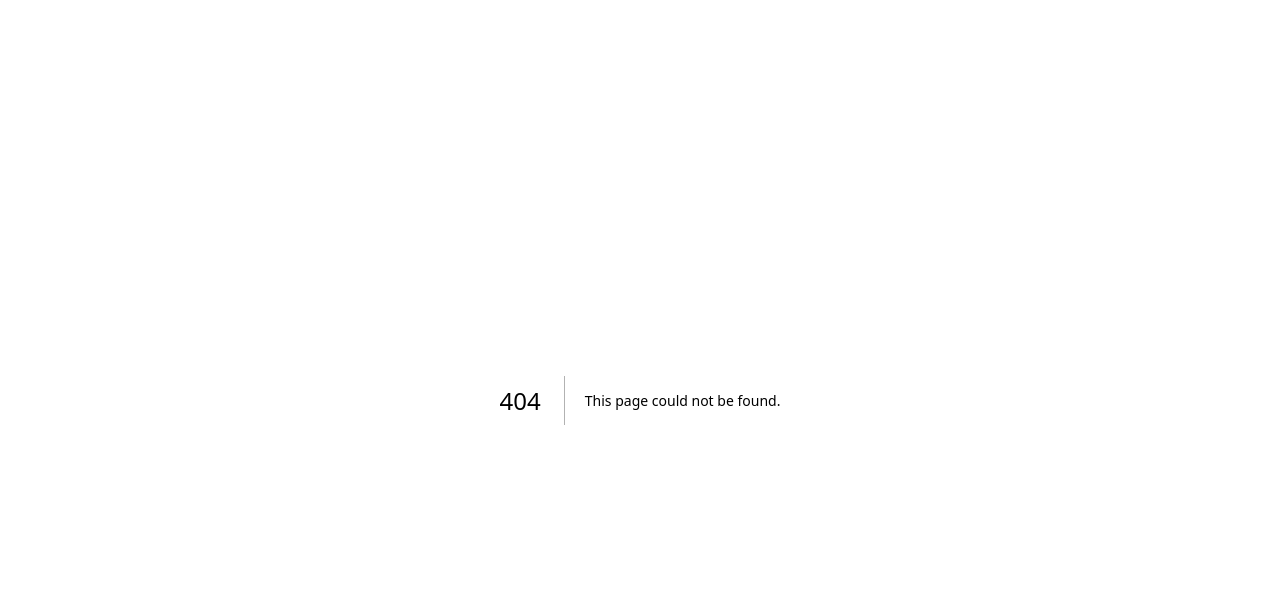
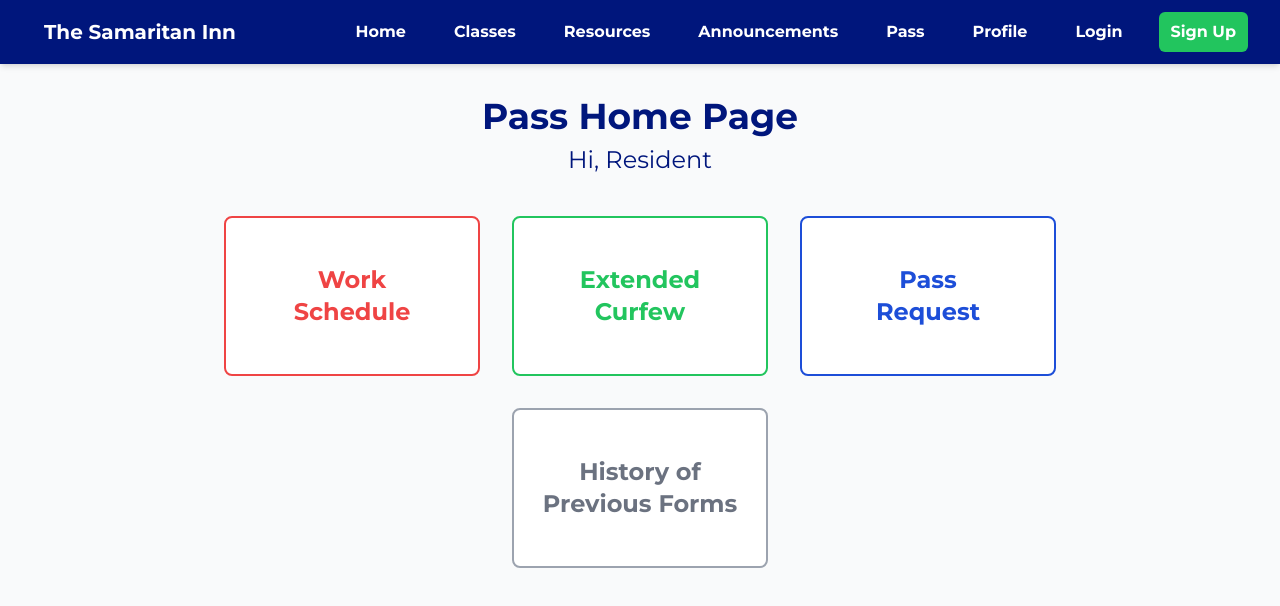
Before and after one commit to UTDallasEPICS/the-samaritan-inn, a Next.js app in the folder samaritan_inn/: page /pass-form in a window 1280 px wide. Before the commit this address had no page. Shown: the top 606 px of the page. Built offline with nearby package versions, Linux system fonts and the light colour scheme; no server answers.

Commit message:
add main pass form page and 3 form template

```diff
--- /dev/null
+++ b/samaritan_inn/src/app/pass-form/page.tsx
@@ -0,0 +1,94 @@
+'use client';
+
+import { useState } from 'react';
+import { useSession } from 'next-auth/react';
+import Navigation from '@/components/Navigation';
+import WorkScheduleForm from '@/components/WorkScheduleForm';
+import ExtendedCurfewForm from '@/components/ExtendedCurfewForm';
+import PassRequestForm from '@/components/PassRequestForm';
+
+type FormType = 'work-schedule' | 'extended-curfew' | 'pass-request' | null;
+
+export default function PassFormPage() {
+  const { data: session } = useSession();
+  const [activeForm, setActiveForm] = useState<FormType>(null);
+
+  const userName = session?.user?.name || 'Resident';
+
+  return (
+    <div className="min-h-screen bg-gray-50">
+      <Navigation />
+      <main className="max-w-7xl mx-auto px-4 sm:px-6 lg:px-8 py-8">
+        <h1 className="text-4xl font-bold text-[#00167c] text-center">Pass Home Page</h1>
+        <p className="text-2xl text-[#00167c] text-center mt-2">Hi, {userName}</p>
+
+        {/* Form cards */}
+        <div className="flex flex-wrap justify-center gap-8 mt-10">
+          <button
+            onClick={() => setActiveForm('work-schedule')}
+            className="w-64 h-40 bg-white border-2 border-red-500 rounded-lg flex items-center justify-center hover:shadow-lg transition-shadow"
+          >
+            <span className="text-red-500 text-2xl font-bold text-center">Work<br />Schedule</span>
+          </button>
+
+          <button
+            onClick={() => setActiveForm('extended-curfew')}
+            className="w-64 h-40 bg-white border-2 border-green-500 rounded-lg flex items-center justify-center hover:shadow-lg transition-shadow"
+          >
+            <span className="text-green-500 text-2xl font-bold text-center">Extended<br />Curfew</span>
+          </button>
+
+          <button
+            onClick={() => setActiveForm('pass-request')}
+            className="w-64 h-40 bg-white border-2 border-blue-700 rounded-lg flex items-center justify-center hover:shadow-lg transition-shadow"
+          >
+            <span className="text-blue-700 text-2xl font-bold text-center">Pass<br />Request</span>
+          </button>
+        </div>
+
+        <div className="flex justify-center mt-8">
+          <button
+            className="w-64 h-40 bg-white border-2 border-gray-400 rounded-lg flex items-center justify-center hover:shadow-lg transition-shadow"
+          >
+            <span className="text-gray-500 text-2xl font-bold text-center">History of<br />Previous Forms</span>
+          </button>
+        </div>
+
+        {/* Modal overlay for forms */}
+        {activeForm && (
+          <div className="fixed inset-0 bg-black/50 flex items-center justify-center z-50">
+            <div className="bg-white rounded-lg shadow-xl w-full max-w-2xl mx-4 max-h-[90vh] overflow-y-auto p-6 relative">
+              <button
+                onClick={() => setActiveForm(null)}
+                className="absolute top-4 right-4 text-gray-500 hover:text-gray-800 text-2xl font-bold"
+              >
+                &times;
+              </button>
+
+              {activeForm === 'work-schedule' && (
+                <WorkScheduleForm
+                  onClose={() => setActiveForm(null)}
+                  residentName={userName}
+                />
+              )}
+
+              {activeForm === 'extended-curfew' && (
+                <ExtendedCurfewForm
+                  onClose={() => setActiveForm(null)}
+                  residentName={userName}
+                />
+              )}
+
+              {activeForm === 'pass-request' && (
+                <PassRequestForm
+                  onClose={() => setActiveForm(null)}
+                  residentName={userName}
+                />
+              )}
+            </div>
+          </div>
+        )}
+      </main>
+    </div>
+  );
+}
--- /dev/null
+++ b/samaritan_inn/src/components/ExtendedCurfewForm.tsx
@@ -0,0 +1,15 @@
+'use client';
+
+interface ExtendedCurfewFormProps {
+  onClose: () => void;
+  residentName?: string;
+}
+
+export default function ExtendedCurfewForm({ onClose, residentName }: ExtendedCurfewFormProps) {
+  return (
+    <div>
+      <p className="text-gray-400 text-sm">Build your component in <code>src/components/ExtendedCurfewForm.tsx</code></p>
+      <p className="text-gray-400 text-sm mt-1">Props available: <code>onClose</code> (closes modal), <code>residentName</code> (logged-in user name)</p>
+    </div>
+  );
+}
--- a/samaritan_inn/src/components/Navigation.tsx
+++ b/samaritan_inn/src/components/Navigation.tsx
@@ -31,6 +31,7 @@ export default function Navigation() {
             <Link href="/schedule" className={linkClass('/schedule')}>Classes</Link>
             <Link href="/Resources" className={linkClass('/Resources')}>Resources</Link>
             <Link href="/announcements" className={linkClass('/announcements')}>Announcements</Link>
+            <Link href="/pass" className={linkClass('/pass')}>Pass</Link>
             {status === 'authenticated' ? (
               <>
                 <Link href="/profile" className={linkClass('/profile')}>Profile</Link>
@@ -90,6 +91,7 @@ export default function Navigation() {
             <Link href="/schedule" className={linkClass('/schedule')} onClick={() => setIsMenuOpen(false)}>Classes</Link>
             <Link href="/Resources" className={linkClass('/Resources')} onClick={() => setIsMenuOpen(false)}>Resources</Link>
             <Link href="/announcements" className={linkClass('/announcements')} onClick={() => setIsMenuOpen(false)}>Announcements</Link>
+            <Link href="/pass-form" className={linkClass('/pass-form')} onClick={() => setIsMenuOpen(false)}>Pass Form</Link>
             {status === 'authenticated' ? (
               <>
                 <Link href="/profile" className={linkClass('/profile')} onClick={() => setIsMenuOpen(false)}>Profile</Link>
--- /dev/null
+++ b/samaritan_inn/src/components/PassRequestForm.tsx
@@ -0,0 +1,15 @@
+'use client';
+
+interface PassRequestFormProps {
+  onClose: () => void;
+  residentName?: string;
+}
+
+export default function PassRequestForm({ onClose, residentName }: PassRequestFormProps) {
+  return (
+    <div>
+      <p className="text-gray-400 text-sm">Build your component in <code>src/components/PassRequestForm.tsx</code></p>
+      <p className="text-gray-400 text-sm mt-1">Props available: <code>onClose</code> (closes modal), <code>residentName</code> (logged-in user name)</p>
+    </div>
+  );
+}
--- /dev/null
+++ b/samaritan_inn/src/components/WorkScheduleForm.tsx
@@ -0,0 +1,15 @@
+'use client';
+
+interface WorkScheduleFormProps {
+  onClose: () => void;
+  residentName?: string;
+}
+
+export default function WorkScheduleForm({ onClose, residentName }: WorkScheduleFormProps) {
+  return (
+    <div>
+      <p className="text-gray-400 text-sm">Build your component in <code>src/components/WorkScheduleForm.tsx</code></p>
+      <p className="text-gray-400 text-sm mt-1">Props available: <code>onClose</code> (closes modal), <code>residentName</code> (logged-in user name)</p>
+    </div>
+  );
+}
```
